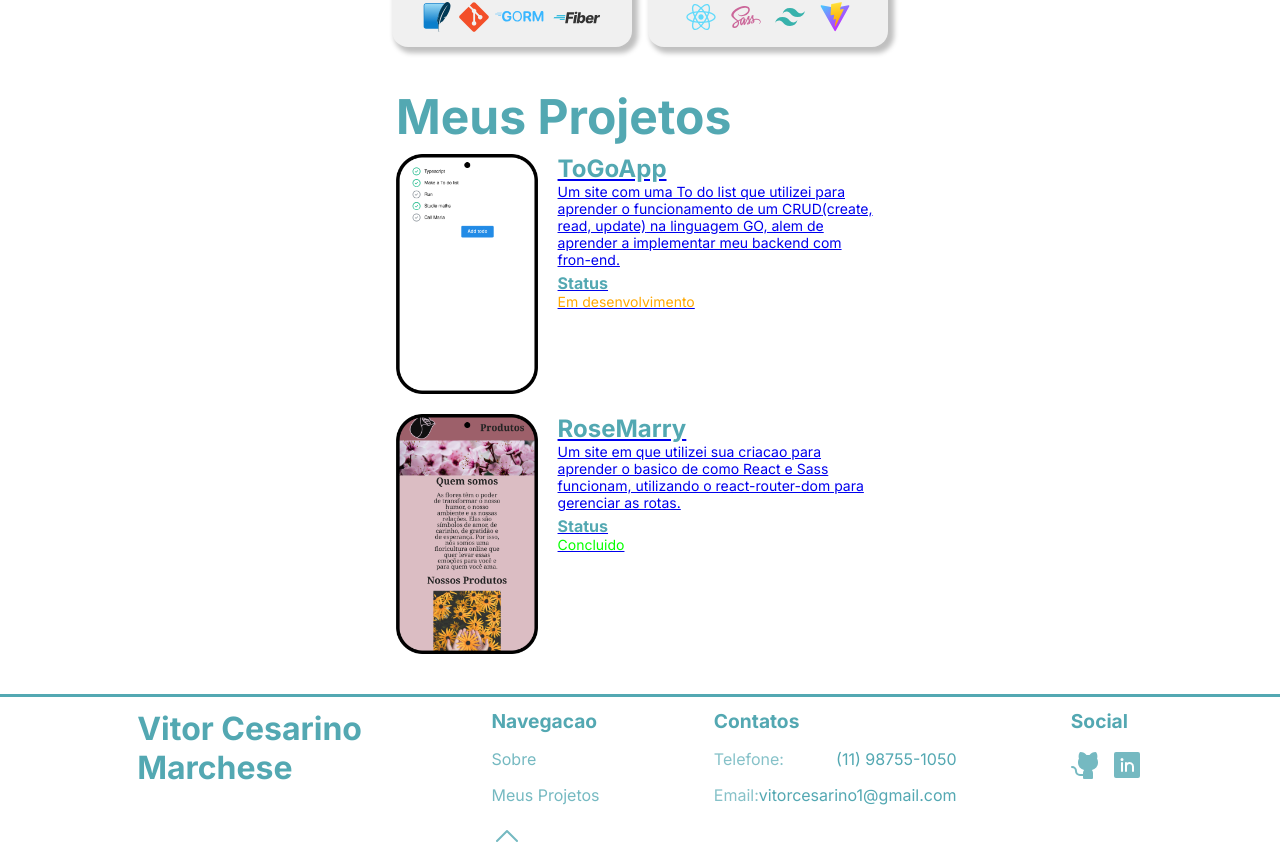
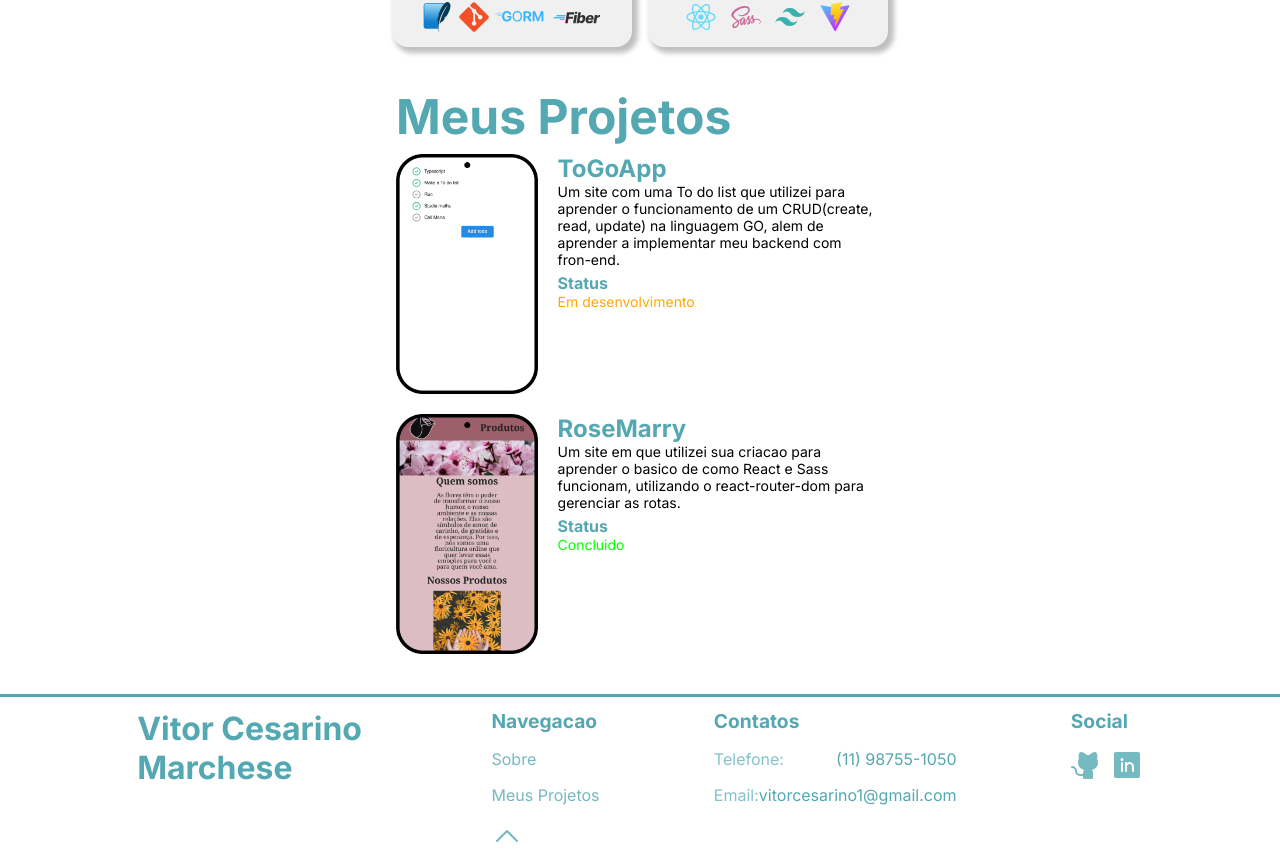
Before and after one commit to VitorCesarinoMarchese/portifolio, a React (Vite) app: page / in a window 1280 px wide. Shown: the part 722-1573 px from the top of the page. Built offline with nearby package versions, Linux system fonts and the light colour scheme.

Commit message:
quality life

```diff
--- a/src/styles/NavBar.sass
+++ b/src/styles/NavBar.sass
@@ -35,6 +35,7 @@
         display: flex
         background: none
         border: none
+        cursor: pointer
     .nav
         nav
             ul
--- a/src/styles/Projetos.sass
+++ b/src/styles/Projetos.sass
@@ -1,11 +1,24 @@
 @use "./variables"
-
 
 .Projetos
     display: flex
     flex-direction: column
     margin-top: 2.5rem
     width: 30rem
+    a
+        text-decoration: none
+        color: #000000
+        transition: color 0.5s ease
+        &:hover
+            h3
+                color: darken(variables.$LightBlue, 20)
+            span
+                color: darken(variables.$LightBlue, 20)
+            .danger
+                color: darken(#FFA800, 20)
+            .success
+                color: darken(#05FF00, 20)
+
     h2
         color: variables.$LightBlue
         font-size: 3rem
@@ -17,26 +30,29 @@
     display: flex
     flex-direction: row
 .mt
-
     margin-top: 1.25rem
 .Detalhes
     display: flex
     flex-direction: column
     margin-left: 1.25rem
     h3
+        transition: color 0.5s ease
         color: variables.$LightBlue
         font-size: 1.5rem
         font-weight: 700
     span
-        color:  variables.$LightBlue
+        transition: color 0.5s ease
+        color: variables.$LightBlue
         font-size: 1rem
         font-weight: 700
         margin-top: 0.3rem
     p
         font-size: 0.875rem
     .danger
+        transition: color 0.5s ease
         color: #FFA800
     .success
+        transition: color 0.5s ease
         color: #05FF00
 @media (max-width: variables.$MobileWidth)
     .Projetos
```
Also changed, not shown: 2 other files (tests, documents, lock files or other folders).
